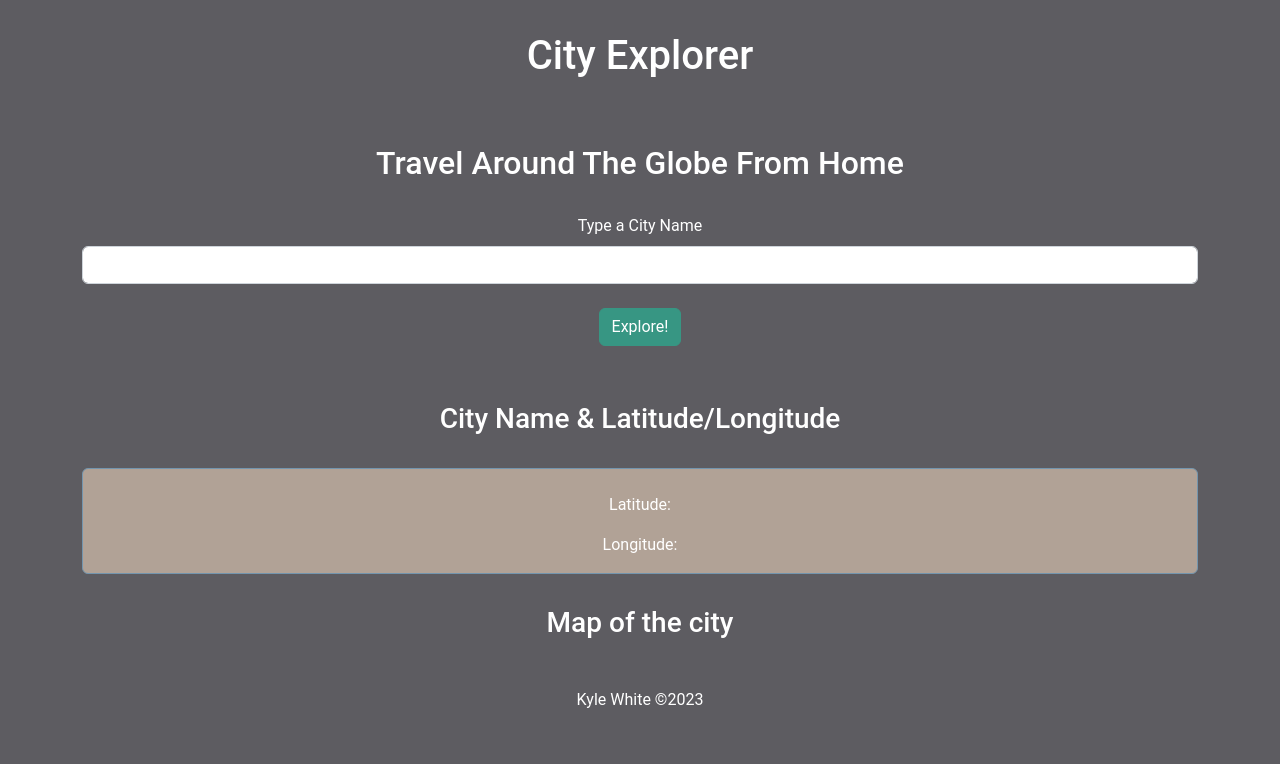
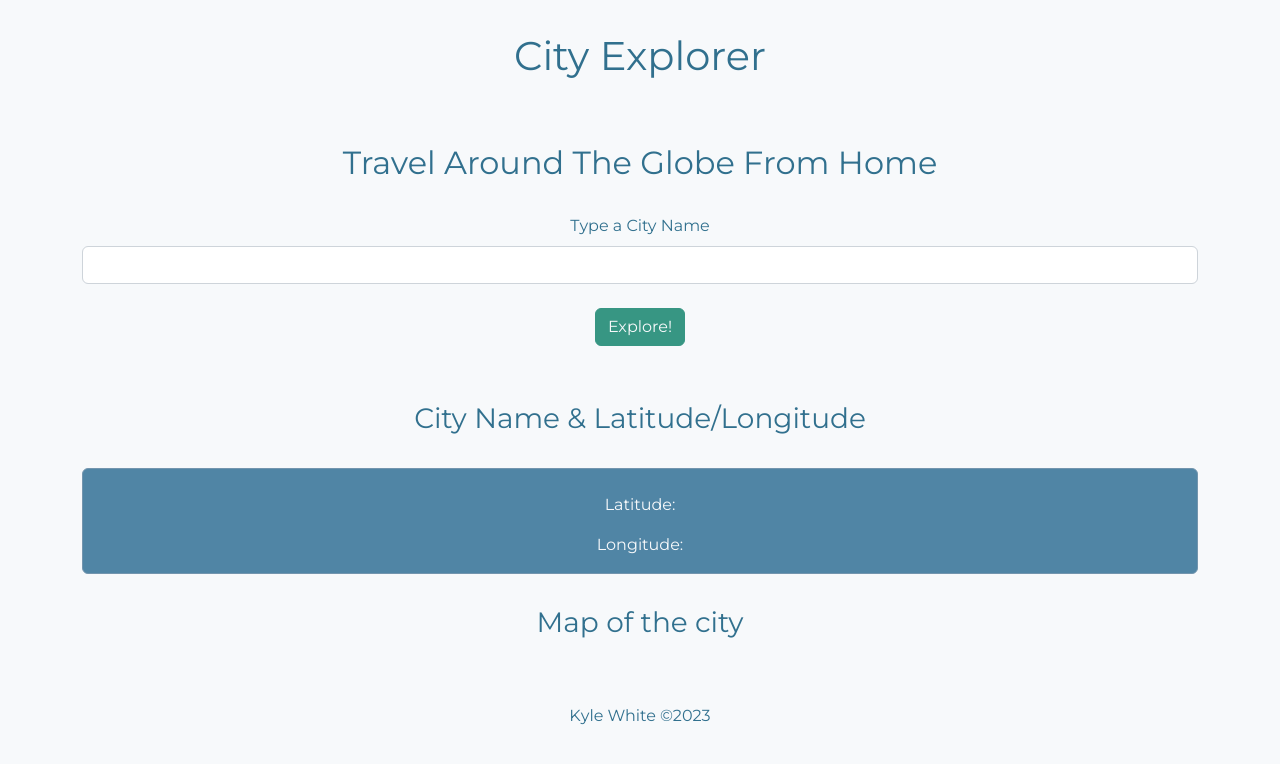
Before and after one commit to K1ng-T0ast/city-explorer, a React (Create React App) app: page / in a window 1280 px wide. Shown: the top 764 px of the page. Built offline with nearby package versions, Linux system fonts and the light colour scheme.

Commit message:
componetize front-end code base

```diff
--- a/src/App.css
+++ b/src/App.css
@@ -2,14 +2,8 @@
 
 body {
   font-family: 'Montserrat', sans-serif;
-  background-color: #5D5C61;
-  color: #ffffff;
-}
-
-body {
-  font-family: 'Roboto', sans-serif;
-  background-color: #5D5C61;
-  color: #ffffff;
+  background-color: #F7F9FB;
+  color: #31708E;
 }
 
 h1 {
@@ -24,19 +18,20 @@ h2 {
   text-align: center;
 }
 
-h3{
+h3 {
   margin-top: 2rem;
   margin-bottom: 2rem;
   text-align: center;
 }
 
-button{
+button {
   margin-top: 1.5rem;
   margin-bottom: 1.5rem;
 }
 
-footer{
-  margin-top: 1rem;
+footer {
+  margin-top: 2rem;
+  margin-bottom: 1.5em;
 }
 
 .title-header {
@@ -57,7 +52,7 @@ footer{
   margin-right: auto;
   background-color: #379683;
   border-color: #379683;
-  color: #ffffff;
+  color: #F7F9FB;
 }
 
 .city-button:hover {
@@ -69,11 +64,15 @@ footer{
   text-align: center;
   background-color: #7395AE;
   border-color: #7395AE;
-  color: #ffffff;
+  color: #F7F9FB;
 }
 
 .city-map {
   text-align: center;
+}
+
+.image-border{
+  border: .15em solid #5085A5;
 }
 
 .main-footer {
@@ -81,6 +80,19 @@ footer{
 }
 
 .card {
-  background-color: #B1A296;
-  color: #ffffff;
+  background-color: #5085A5;
+  color: #F7F9FB;
 }
+
+.btn.btn-link{
+  display: flex;
+  justify-content: space-between;
+  align-items: center;
+}
+
+.carousel-caption {
+  margin-bottom: 1em;
+  /* background-color: black; */
+  /* width: fit-content; */
+  /* block-size: fit-content; */
+}
--- a/src/Components/Main.js
+++ b/src/Components/Main.js
@@ -80,7 +80,7 @@ class Main extends React.Component {
                 <Row>
                     <Col className='city-map'>
                         {this.state.mapUrl && (
-                            <Image src={this.state.mapUrl} alt='Map of the city' />
+                            <Image src={this.state.mapUrl} alt='Map of the city' className='image-border' />
                         )}
                     </Col>
                 </Row>
--- a/src/Components/Weather.js
+++ b/src/Components/Weather.js
@@ -1,5 +1,5 @@
 import React from 'react';
-import { Card, Button } from 'react-bootstrap';
+import WeatherDay from './WeatherDay';
 
 class CityWeather extends React.Component {
     constructor(props) {
@@ -13,34 +13,17 @@ class CityWeather extends React.Component {
             <div>
                 <h3>7 Day Forecast</h3>
                 {forecasts.map((forecast, index) => (
-                    <Card key={index} style={{ marginBottom: '1rem' }}>
-                        <Card.Header>
-                            {forecast.date}
-                            <Button
-                                variant='link'
-                                onClick={() =>
-                                    this.setState((prevState) => ({
-                                        [index]: !prevState[index],
-                                    }))
-                                }
-                            >
-                                Show/Hide Details
-                            </Button>
-                        </Card.Header>
-                        {this.state[index] && (
-                            <Card.Body>
-                                <Card.Text>
-                                    Description: {forecast.description}
-                                </Card.Text>
-                                <Card.Text>
-                                    High Temperature: {forecast.maxTemp} °F
-                                </Card.Text>
-                                <Card.Text>
-                                    Low Temperature: {forecast.minTemp} °F
-                                </Card.Text>
-                            </Card.Body>
-                        )}
-                    </Card>
+                    <WeatherDay
+                        key={index}
+                        index={index}
+                        forecast={forecast}
+                        toggleDetails={() =>
+                            this.setState((prevState) => ({
+                                [index]: !prevState[index],
+                            }))
+                        }
+                        showDetails={this.state[index]}
+                    />
                 ))}
             </div>
         );
--- /dev/null
+++ b/src/Components/WeatherDay.js
@@ -0,0 +1,40 @@
+import React from 'react';
+import { Card, Button } from 'react-bootstrap'
+
+
+class WeatherDay extends React.Component {
+    render() {
+        const { forecast, index, toggleDetails, showDetails } = this.props;
+        return (
+            <>
+                <Card key={index} style={{ marginBottom: '1rem' }}>
+                    <Card.Header className='card-header'>
+                        {forecast.date}
+                        <Button
+                            variant='link'
+                            onClick={toggleDetails}
+                            style={{ textDecoration: 'none', color: '#F7F9FB' }}
+                        >
+                            Show Weather Forecast
+                        </Button>
+                    </Card.Header>
+                    {showDetails && (
+                        <Card.Body>
+                            <Card.Text>
+                                Description: {forecast.description}
+                            </Card.Text>
+                            <Card.Text>
+                                High Temperature: {forecast.maxTemp} °F
+                            </Card.Text>
+                            <Card.Text>
+                                Low Temperature: {forecast.minTemp} °F
+                            </Card.Text>
+                        </Card.Body>
+                    )}
+                </Card>
+            </>
+        )
+    }
+}
+
+export default WeatherDay;
```
Also changed, not shown: 1 other file (tests, documents, lock files or other folders).
